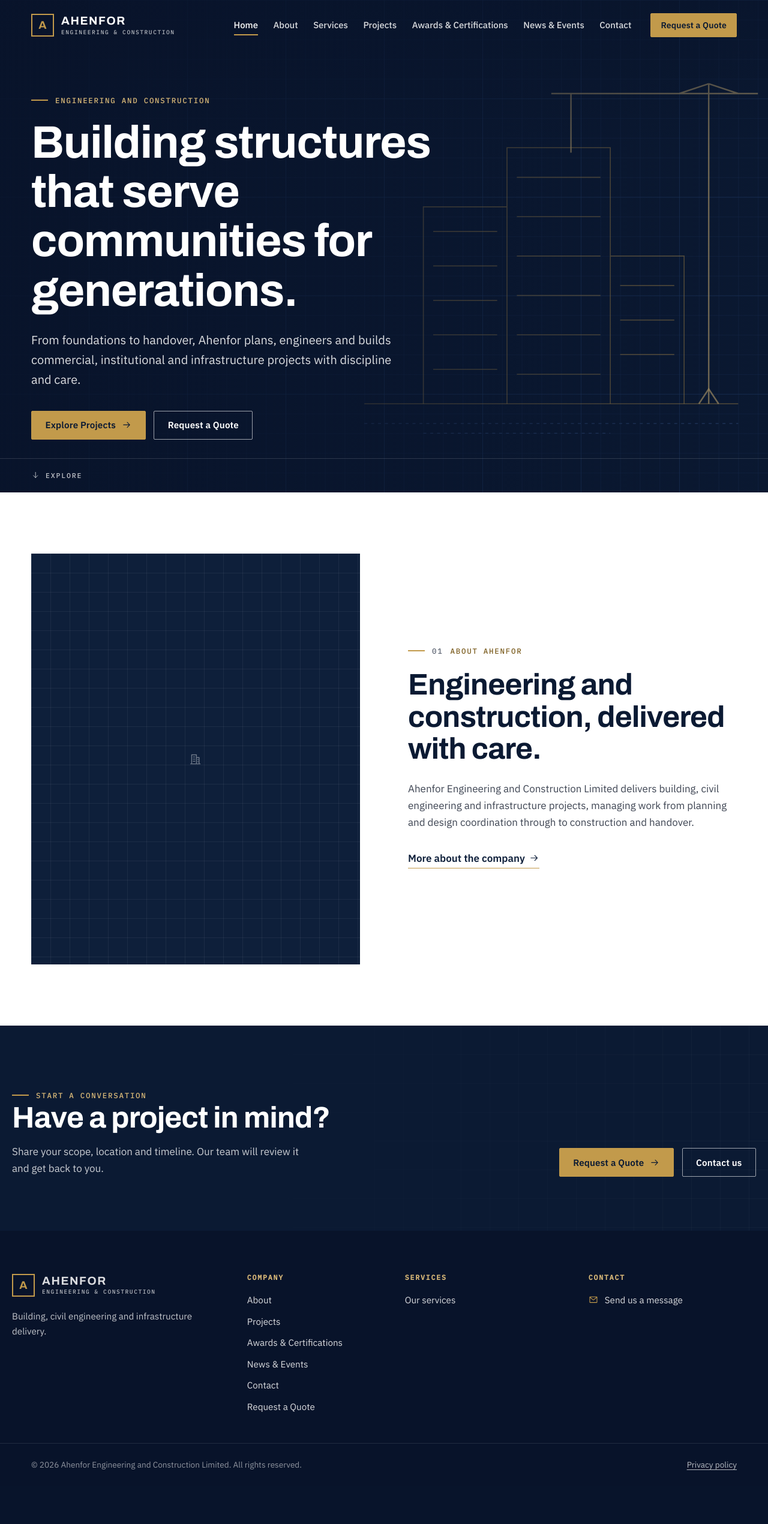
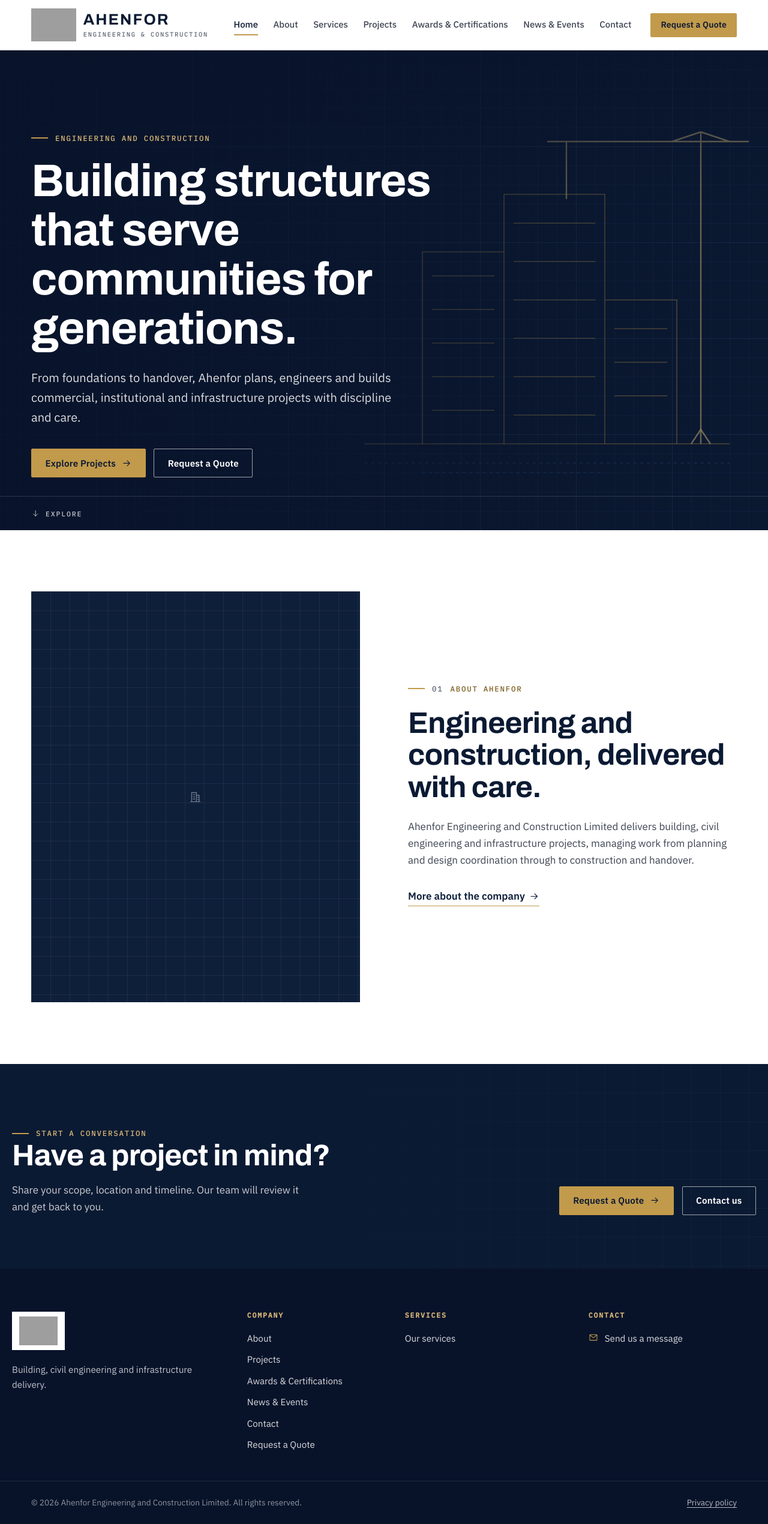
Before and after one commit to oxgoodatta/ahenfor-website, a Flask app: page / in a window 1280 px wide. Shown: the whole page at 60% size. Before the commit the page ends 2451 px from the top, so only its background shows below. Run offline with Flask 3, Linux system fonts and the light colour scheme; data that the repository does not hold is empty; some libraries are stand-ins or nearby versions; grey boxes are pictures that could not be loaded.

Commit message:
Ahenfor website: logo, white navbar, favicon and content updates

```diff
--- a/app/public/routes.py
+++ b/app/public/routes.py
@@ -1,3 +1,4 @@
+import os
 from datetime import datetime
 
 from flask import (
@@ -251,6 +252,18 @@ def media_file(key):
     return send_from_directory(storage.root, key, max_age=60 * 60 * 24 * 365)
 
 
+@bp.route("/brand/logo.png")
+def brand_logo():
+    """The site logo with its white margin cropped and background made transparent."""
+    from app.utils.logo import prepare_logo
+
+    prepared = prepare_logo(current_app.static_folder, current_app.instance_path)
+    if prepared is None:
+        abort(404)
+    path, _ = prepared
+    return send_from_directory(os.path.dirname(path), os.path.basename(path), max_age=60 * 60 * 24 * 365)
+
+
 @bp.route("/sitemap.xml")
 def sitemap():
     base = current_app.config["SITE_URL"]
--- a/app/static/css/admin.css
+++ b/app/static/css/admin.css
@@ -35,6 +35,9 @@ p { margin: 0 0 .75rem; }
 @media (min-width: 1000px) { .sidebar { position: sticky; top: 0; height: 100vh; width: auto; transform: none; } }
 .sidebar-brand { display: flex; align-items: center; gap: .7rem; padding: 1.25rem 1.25rem 1rem; color: #fff; text-decoration: none; }
 .sidebar-brand .mark { width: 34px; height: 34px; border: 2px solid var(--brass); color: var(--brass); display: grid; place-items: center; font-weight: 700; }
+.sidebar-brand .mark-logo { width: 44px; height: 44px; border: 0; background: #fff; border-radius: 6px; padding: 4px; flex-shrink: 0; }
+.sidebar-brand .mark-logo img { width: 100%; height: 100%; object-fit: contain; }
+.login-card .sidebar-brand .mark-logo { width: 52px; height: 52px; padding: 0; }
 .sidebar-brand strong { display: block; letter-spacing: .08em; }
 .sidebar-brand small { display: block; font-size: .72rem; color: rgba(255,255,255,.6); }
 .side-nav { flex: 1; overflow-y: auto; padding: .5rem .75rem 1rem; }
--- a/app/static/css/main.css
+++ b/app/static/css/main.css
@@ -131,28 +131,39 @@ h4 { font-size: 1.1rem; }
 }
 .preview-bar a { color: #fff; font-weight: 600; }
 
-/* ---------- Header ---------- */
+/* ---------- Header (white, to match the logo background) ---------- */
 .site-header {
   position: sticky; top: 0; z-index: 100; height: var(--header-h);
-  background: var(--navy-900); color: var(--white); transition: background .3s var(--ease), box-shadow .3s var(--ease);
+  background: var(--white); color: var(--navy-900); border-bottom: 1px solid var(--stone-200);
+  transition: box-shadow .3s var(--ease);
 }
-.site-header.is-overlay { position: fixed; left: 0; right: 0; background: transparent; }
-.site-header.is-overlay.is-scrolled, .site-header.is-scrolled { background: var(--navy-900); box-shadow: 0 1px 0 rgba(255,255,255,.08); }
-.has-preview .site-header.is-overlay { top: 40px; }
+.site-header.is-scrolled { box-shadow: 0 6px 20px rgba(8,19,42,.08); }
 .site-header .container { height: 100%; display: flex; align-items: center; justify-content: space-between; gap: 1.5rem; }
-.brand { display: flex; align-items: center; gap: .75rem; text-decoration: none; color: var(--white); }
-.brand img { height: 44px; width: auto; }
+.brand { display: flex; align-items: center; gap: .75rem; text-decoration: none; color: var(--navy-900); }
+.brand img { height: 48px; width: auto; }
+/* Logo icon next to the AHENFOR wordmark: same height as the two lines of text beside it */
+.brand-logo { height: 56px !important; width: auto; display: block; object-fit: contain; }
+.brand { flex-shrink: 0; }
+.brand-logo + .brand-text { justify-content: center; height: 56px; white-space: nowrap; }
+.brand-logo + .brand-text .brand-name { font-size: 1.6rem; }
+.brand-logo + .brand-text .brand-sub { font-size: .66rem; margin-top: 6px; }
+@media (max-width: 640px) {
+  .brand-logo { height: 44px !important; }
+  .brand-logo + .brand-text { height: 44px; }
+  .brand-logo + .brand-text .brand-name { font-size: 1.3rem; }
+  .brand-logo + .brand-text .brand-sub { font-size: .56rem; margin-top: 4px; }
+}
 .brand-mark {
   width: 38px; height: 38px; border: 2px solid var(--brass); display: grid; place-items: center;
-  font: 700 1.15rem/1 var(--font-display); color: var(--brass); font-stretch: 87.5%;
+  font: 700 1.15rem/1 var(--font-display); color: var(--brass-ink); font-stretch: 87.5%;
 }
 .brand-text { display: flex; flex-direction: column; line-height: 1.05; }
 .brand-name { font: 700 1.2rem/1 var(--font-display); font-stretch: 87.5%; letter-spacing: .08em; }
-.brand-sub { font-family: var(--font-mono); font-size: .6rem; letter-spacing: .16em; text-transform: uppercase; color: rgba(255,255,255,.7); margin-top: 4px; }
+.brand-sub { font-family: var(--font-mono); font-size: .6rem; letter-spacing: .16em; text-transform: uppercase; color: var(--ink-3); margin-top: 4px; }
 
 .nav-toggle {
   display: inline-flex; align-items: center; justify-content: center; width: 46px; height: 46px;
-  background: transparent; border: 1px solid rgba(255,255,255,.3); color: var(--white); border-radius: var(--radius); cursor: pointer;
+  background: transparent; border: 1px solid var(--stone-300); color: var(--navy-900); border-radius: var(--radius); cursor: pointer;
 }
 .nav-toggle .icon { width: 22px; height: 22px; }
 .nav-toggle .icon-close { display: none; }
@@ -160,35 +171,36 @@ h4 { font-size: 1.1rem; }
 .nav-open .nav-toggle .icon-close { display: block; }
 
 .primary-nav {
-  position: fixed; inset: var(--header-h) 0 0 0; background: var(--navy-900); padding: 1.5rem var(--gutter) 2rem;
-  display: flex; flex-direction: column; gap: 2rem; overflow-y: auto;
+  position: fixed; inset: var(--header-h) 0 0 0; background: var(--white); padding: 1.5rem var(--gutter) 2rem;
+  display: flex; flex-direction: column; gap: 2rem; overflow-y: auto; border-top: 1px solid var(--stone-200);
   transform: translateY(-8px); opacity: 0; visibility: hidden; transition: opacity .25s var(--ease), transform .25s var(--ease), visibility .25s;
 }
 .nav-open .primary-nav { transform: none; opacity: 1; visibility: visible; }
 .nav-open { overflow: hidden; }
 .nav-list { list-style: none; margin: 0; padding: 0; }
 .nav-list a {
-  display: block; padding: .85rem 0; border-bottom: 1px solid rgba(255,255,255,.1); color: var(--white);
+  display: block; padding: .85rem 0; border-bottom: 1px solid var(--stone-200); color: var(--navy-900);
   text-decoration: none; font: 600 1.4rem/1.2 var(--font-display); font-stretch: 87.5%;
 }
-.nav-list a[aria-current="page"] { color: var(--brass-light); }
+.nav-list a[aria-current="page"] { color: var(--brass-ink); }
 .nav-cta { align-self: flex-start; }
 
-@media (min-width: 1100px) {
+@media (min-width: 1240px) {
   .nav-toggle { display: none; }
+  .nav-cta { white-space: nowrap; }
   .primary-nav {
-    position: static; inset: auto; padding: 0; background: none; flex-direction: row; align-items: center;
+    position: static; inset: auto; padding: 0; background: none; border: 0; flex-direction: row; align-items: center;
     gap: 2rem; transform: none; opacity: 1; visibility: visible; overflow: visible;
   }
   .nav-list { display: flex; gap: 1.6rem; }
   .nav-list a {
-    padding: .5rem 0; border: 0; font: 500 .93rem/1 var(--font-body); color: rgba(255,255,255,.85); position: relative;
+    padding: .5rem 0; border: 0; font: 500 .93rem/1 var(--font-body); color: var(--ink-2); position: relative; white-space: nowrap;
   }
   .nav-list a::after {
     content: ""; position: absolute; left: 0; right: 100%; bottom: -2px; height: 2px; background: var(--brass);
     transition: right .25s var(--ease);
   }
-  .nav-list a:hover, .nav-list a[aria-current="page"] { color: var(--white); }
+  .nav-list a:hover, .nav-list a[aria-current="page"] { color: var(--navy-900); }
   .nav-list a:hover::after, .nav-list a[aria-current="page"]::after { right: 0; }
 }
 
@@ -205,7 +217,7 @@ h4 { font-size: 1.1rem; }
     linear-gradient(180deg, rgba(8,19,42,.55) 0%, rgba(8,19,42,0) 30%),
     linear-gradient(90deg, rgba(8,19,42,.9) 0%, rgba(8,19,42,.62) 50%, rgba(8,19,42,.25) 100%);
 }
-.hero-content { padding-top: calc(var(--header-h) + 4rem); padding-bottom: 5.5rem; width: 100%; }
+.hero-content { padding-top: 5rem; padding-bottom: 5.5rem; width: 100%; }
 .hero h1 { color: var(--white); max-width: 15ch; margin-bottom: 1.5rem; }
 .hero .lede { color: rgba(255,255,255,.86); max-width: 52ch; margin-bottom: 2.25rem; }
 .hero-actions { display: flex; flex-wrap: wrap; gap: .85rem; }
@@ -617,6 +629,8 @@ h4 { font-size: 1.1rem; }
 .footer-grid a { color: rgba(255,255,255,.85); text-decoration: none; }
 .footer-grid a:hover { color: var(--white); text-decoration: underline; }
 .footer-about p { max-width: 36ch; margin-top: 1.25rem; }
+/* Logo sits on a white tile in the dark footer so its white background looks intentional */
+.site-footer .brand img { background: var(--white); padding: 8px 12px; box-sizing: content-box; }
 .footer-contact li { display: flex; gap: .7rem; }
 .footer-contact .icon { color: var(--brass); margin-top: .2rem; width: 1.05em; height: 1.05em; }
 .footer-bottom { border-top: 1px solid rgba(255,255,255,.1); }
--- a/app/static/js/main.js
+++ b/app/static/js/main.js
@@ -18,7 +18,7 @@
     document.addEventListener("keydown", function (e) {
       if (e.key === "Escape" && document.body.classList.contains("nav-open")) { closeNav(); toggle.focus(); }
     });
-    window.addEventListener("resize", function () { if (window.innerWidth >= 1100) closeNav(); });
+    window.addEventListener("resize", function () { if (window.innerWidth >= 1240) closeNav(); });
   }
 
   /* Header background once the page scrolls past the hero top */
--- a/app/templates/admin/base.html
+++ b/app/templates/admin/base.html
@@ -19,7 +19,7 @@
 {%- endmacro %}
 <div class="admin-shell">
   <aside class="sidebar" id="sidebar" aria-label="Admin navigation">
-    <a class="sidebar-brand" href="{{ url_for('admin.dashboard') }}"><span class="mark">A</span><span><strong>AHENFOR</strong><small>Website admin</small></span></a>
+    <a class="sidebar-brand" href="{{ url_for('admin.dashboard') }}">{% if logo_url() %}<span class="mark mark-logo"><img src="{{ logo_url() }}" alt=""></span>{% else %}<span class="mark">A</span>{% endif %}<span><strong>AHENFOR</strong><small>Website admin</small></span></a>
     <nav class="side-nav">
       <ul>{{ nav('admin.dashboard', 'Dashboard', 'gear') }}</ul>
       <h2>Projects</h2>
--- a/app/templates/admin/login.html
+++ b/app/templates/admin/login.html
@@ -13,7 +13,7 @@
 {% from "admin/_macros.html" import field %}
 <main class="login-page">
   <div class="login-card">
-    <div class="sidebar-brand"><span class="mark">A</span><span><strong>AHENFOR</strong><small>Website administration</small></span></div>
+    <div class="sidebar-brand">{% if logo_url() %}<span class="mark mark-logo"><img src="{{ logo_url() }}" alt=""></span>{% else %}<span class="mark">A</span>{% endif %}<span><strong>AHENFOR</strong><small>Website administration</small></span></div>
     <h1 style="font-size:1.35rem">Sign in</h1>
     <p class="muted">For authorised company staff only.</p>
     {% with messages = get_flashed_messages(with_categories=true) %}
--- a/app/templates/base.html
+++ b/app/templates/base.html
@@ -14,7 +14,7 @@
   <meta property="og:url" content="{{ canonical_url() }}">
   {% block og_image %}{% endblock %}
   <meta name="twitter:card" content="summary_large_image">
-  <meta name="theme-color" content="#0b1a33">
+  <meta name="theme-color" content="#ffffff">
   <link rel="icon" href="{{ static_asset('images/favicon.svg') }}" type="image/svg+xml">
   <link rel="preconnect" href="https://fonts.googleapis.com">
   <link rel="preconnect" href="https://fonts.gstatic.com" crossorigin>
@@ -33,8 +33,6 @@
     <strong>Preview</strong> — includes unpublished content and is only visible to signed-in administrators.
     <a href="{{ url_for('admin.dashboard') }}">Back to admin</a>
   </div>
-  {% elif show_sample_banner() %}
-  <div class="notice-bar" role="note"><strong>Sample content:</strong> some projects and articles on this site are placeholders for development and are not real company information.</div>
   {% endif %}
 
   {% include "partials/navbar.html" %}
--- a/app/templates/partials/navbar.html
+++ b/app/templates/partials/navbar.html
@@ -8,12 +8,12 @@
   ('public.news_events', 'News & Events', ('public.news_events', 'public.post_detail', 'admin.post_preview')),
   ('public.contact', 'Contact', ('public.contact',)),
 ] %}
-{% set overlay = request.endpoint in ('public.home', 'admin.hero_preview') %}
-<header class="site-header{% if overlay %} is-overlay{% endif %}" data-header>
+<header class="site-header" data-header>
   <div class="container">
     <a class="brand" href="{{ url_for('public.home') }}" aria-label="{{ site_name }} — home">
       {% if logo_url() %}
-        <img src="{{ logo_url() }}" alt="{{ site_name }}" width="160" height="44">
+        <img class="brand-logo" src="{{ logo_url() }}" alt="" aria-hidden="true">
+        <span class="brand-text"><span class="brand-name">AHENFOR</span><span class="brand-sub">Engineering &amp; Construction</span></span>
       {% else %}
         {# Temporary text wordmark. Add app/static/images/logo.svg (or logo.png) to replace it. #}
         <span class="brand-mark" aria-hidden="true">A</span>
```
Also changed, not shown: app/__init__.py (+6 -3 lines), app/utils/logo.py (added, +71 -0 lines), app/static/images/logo.jpeg (added), app/static/images/logo.png (added), app/static/images/logo1.svg (added), app/static/images/logo2.svg (added).
